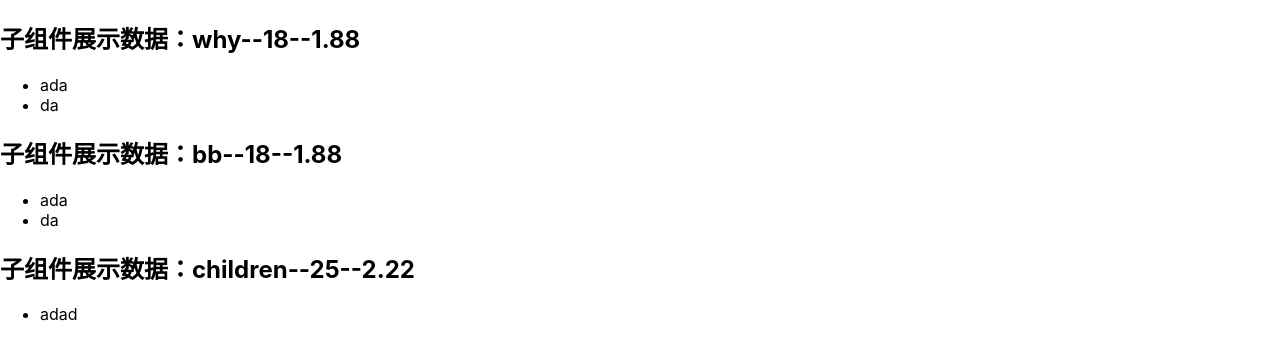
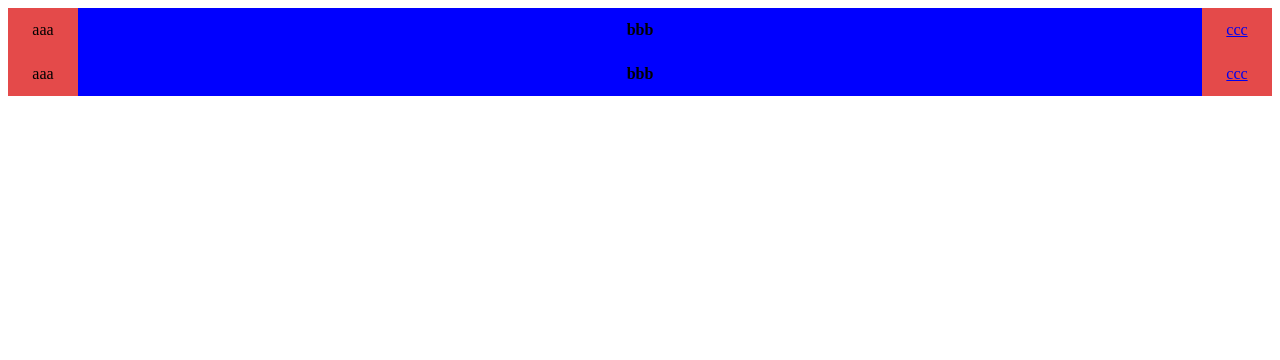
Before and after one commit to yongbonbon/react_core, a React (Create React App) app: page / in a window 1280 px wide. Shown: the top 360 px of the page. Built offline with nearby package versions, Linux system fonts and the light colour scheme.

Commit message:
'react实现slot'

```diff
--- /dev/null
+++ b/src/02_learn_component/05_React实现slot/App.jsx
@@ -0,0 +1,22 @@
+import React, { Component } from "react";
+import NavBar from "./NavBar";
+import NavBar2 from "./NavBar2";
+
+export default class App extends Component {
+  render() {
+    return (
+      <div>
+        <NavBar>
+          <span>aaa</span>
+          <strong>bbb</strong>
+          <a href="/#">ccc</a>
+        </NavBar>
+        <NavBar2
+          leftSlot={<span>aaa</span>}
+          centerSlot={<strong>bbb</strong>}
+          rightSlot={<a href="/#">ccc</a>}
+        />
+      </div>
+    );
+  }
+}
--- /dev/null
+++ b/src/02_learn_component/05_React实现slot/NavBar.jsx
@@ -0,0 +1,13 @@
+import React, { Component } from "react";
+
+export default class NavBar extends Component {
+  render() {
+    return (
+      <div className="nav-bar">
+        <div className="nav-item nav-left">{this.props.children[0]}</div>
+        <div className="nav-item nav-center">{this.props.children[1]}</div>
+        <div className="nav-item nav-right">{this.props.children[2]}</div>
+      </div>
+    );
+  }
+}
--- /dev/null
+++ b/src/02_learn_component/05_React实现slot/NavBar2.jsx
@@ -0,0 +1,14 @@
+import React, { Component } from "react";
+
+export default class NavBar2 extends Component {
+  render() {
+    const { leftSlot, rightSlot, centerSlot } = this.props;
+    return (
+      <div className="nav-bar">
+        <div className="nav-item nav-left">{leftSlot}</div>
+        <div className="nav-item nav-center">{centerSlot}</div>
+        <div className="nav-item nav-right">{rightSlot}</div>
+      </div>
+    );
+  }
+}
--- /dev/null
+++ b/src/02_learn_component/05_React实现slot/style.css
@@ -0,0 +1,20 @@
+.nav-bar {
+  display: flex;
+}
+
+.nav-left,
+.nav-right {
+  width: 70px;
+  background-color: rgb(228, 74, 74);
+}
+
+.nav-item {
+    height: 44px;
+    line-height: 44px;
+    text-align: center;
+}
+
+.nav-center {
+    flex: 1;
+    background-color: blue;
+}
--- a/src/index.js
+++ b/src/index.js
@@ -1,7 +1,7 @@
 import React from "react";
 import ReactDOM from "react-dom";
-import "./index.css";
-import App from "./02_learn_component/03_组件间通信/04_父传子通信-属性验证";
+import "./02_learn_component/05_React实现slot/style.css";
+import App from "./02_learn_component/05_React实现slot/App";
 
 ReactDOM.render(
   <div>
```
Also changed, not shown: src/02_learn_component/03_组件间通信/05_子传父通信-函数传递.js (added, +34 -0 lines), src/02_learn_component/04_组件通信案例/App.js (added, +30 -0 lines), src/02_learn_component/04_组件通信案例/TabControl.jsx (added, +43 -0 lines), src/02_learn_component/04_组件通信案例/style.css (added, +18 -0 lines), src/02_learn_component/04_组件通信案例/style.less (added, +20 -0 lines).
